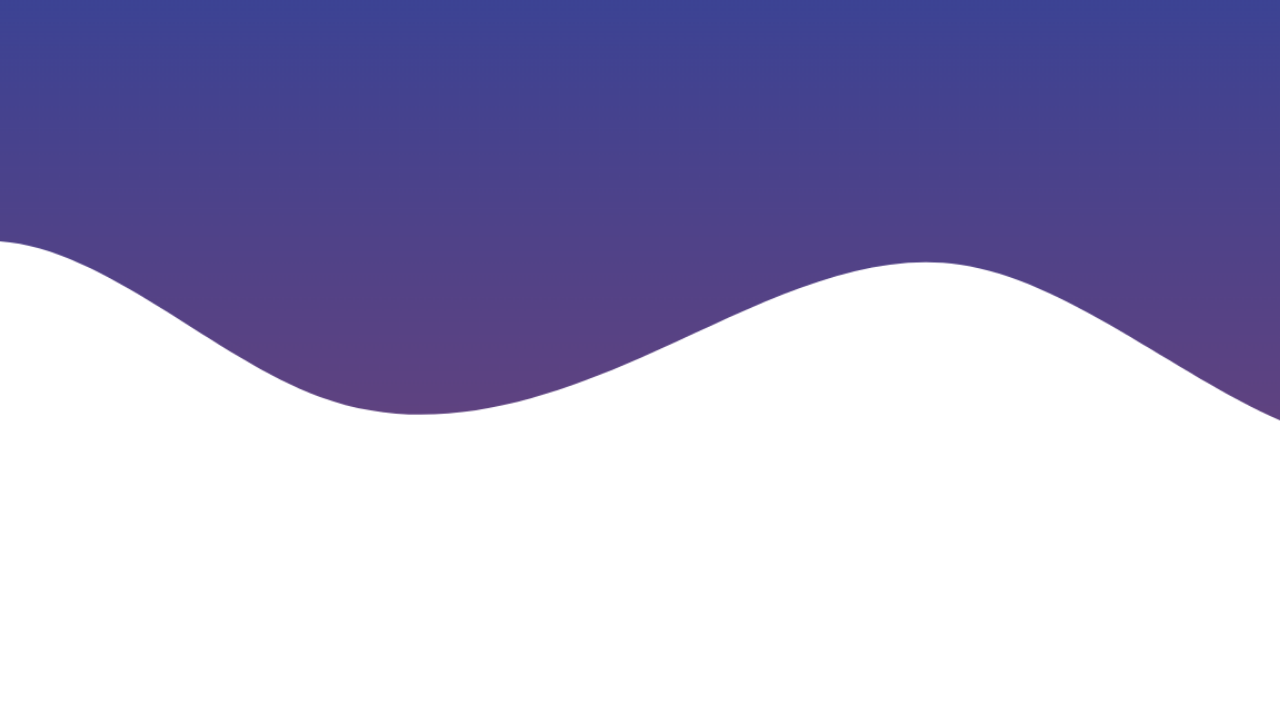
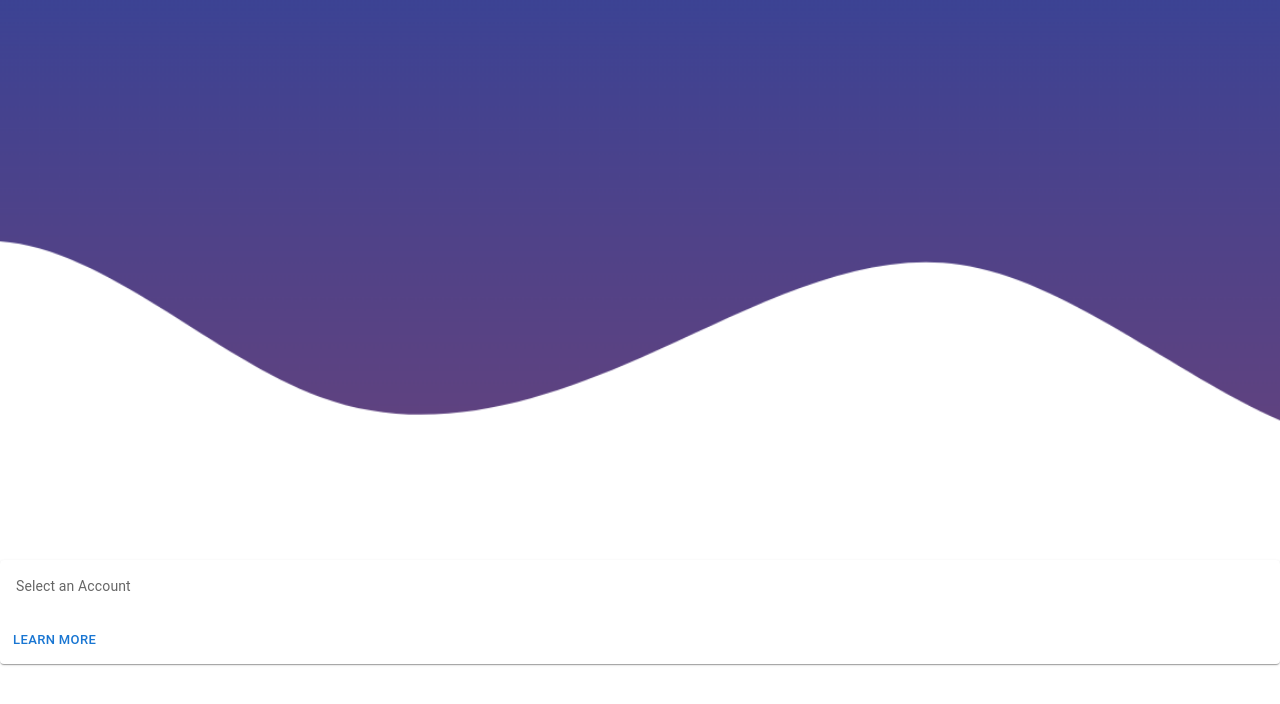
Before and after one commit to Pavithrank02/landing_page, a React (Create React App) app: page / in a window 1280 px wide. Shown: the top 704 px of the page. Built offline with nearby package versions, Linux system fonts and the light colour scheme.

Commit message:
card created

```diff
--- a/src/App.js
+++ b/src/App.js
@@ -1,11 +1,18 @@
 import img from './image/wave.png'
+import { BasicCard } from './components/BasicCard';
 import './App.css';
 
 function App() {
   return (
+    <div>
     <div className='wave'>
       <img style={{width: '1600px'}} src={img} alt="gshs"/>
     </div>
+
+    <BasicCard />
+
+    </div>
+
 
   );
 }
--- /dev/null
+++ b/src/components/BasicCard.js
@@ -0,0 +1,26 @@
+import * as React from 'react';
+import Box from '@mui/material/Box';
+import Card from '@mui/material/Card';
+import CardActions from '@mui/material/CardActions';
+import CardContent from '@mui/material/CardContent';
+import Button from '@mui/material/Button';
+import Typography from '@mui/material/Typography';
+
+export const BasicCard = () => {
+  return (
+    <div>
+   <Card sx={{ minWidth: 175 }}>
+      <CardContent>
+        <Typography sx={{ fontSize: 14 }} color="text.secondary" gutterBottom>
+          Select an Account
+        </Typography>
+        <Typography variant="h5" component="div">
+        </Typography>
+      </CardContent>
+      <CardActions>
+        <Button size="small">Learn More</Button>
+      </CardActions>
+    </Card>
+    </div>
+  )
+}
```
